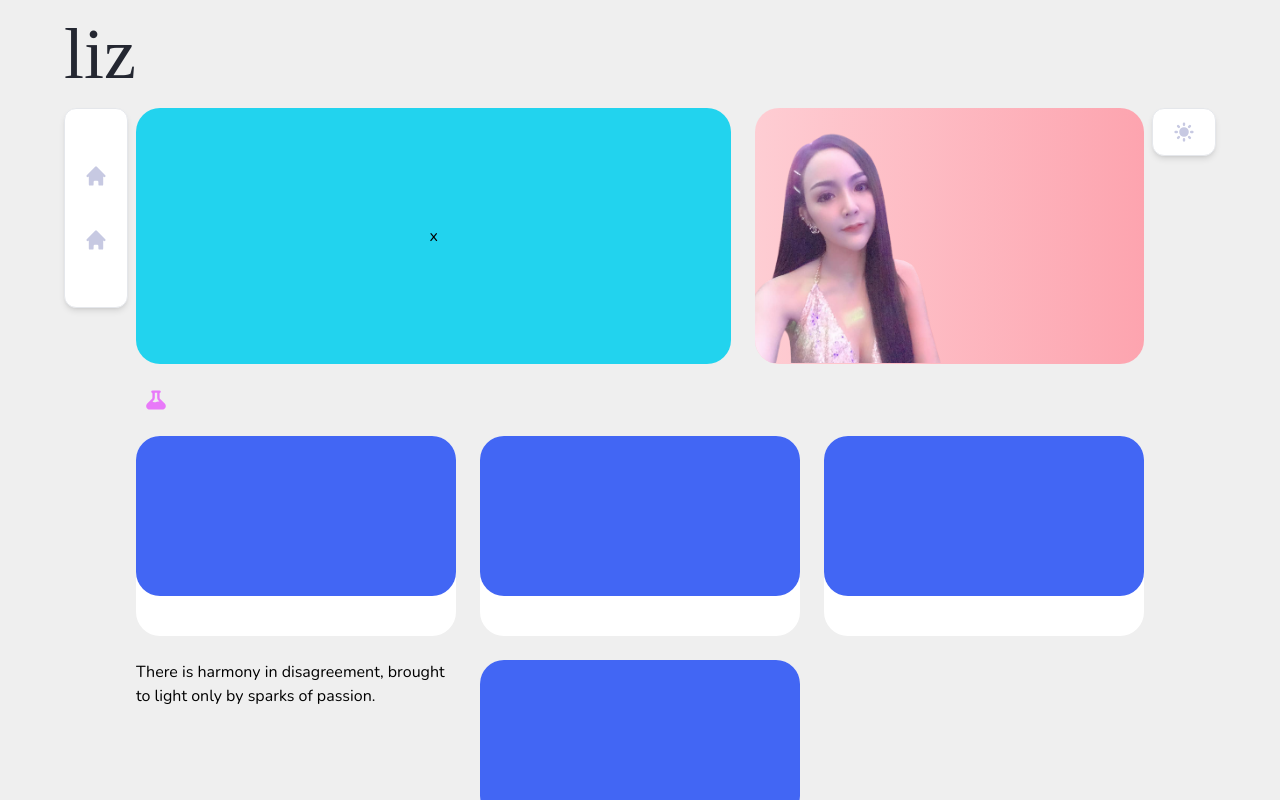
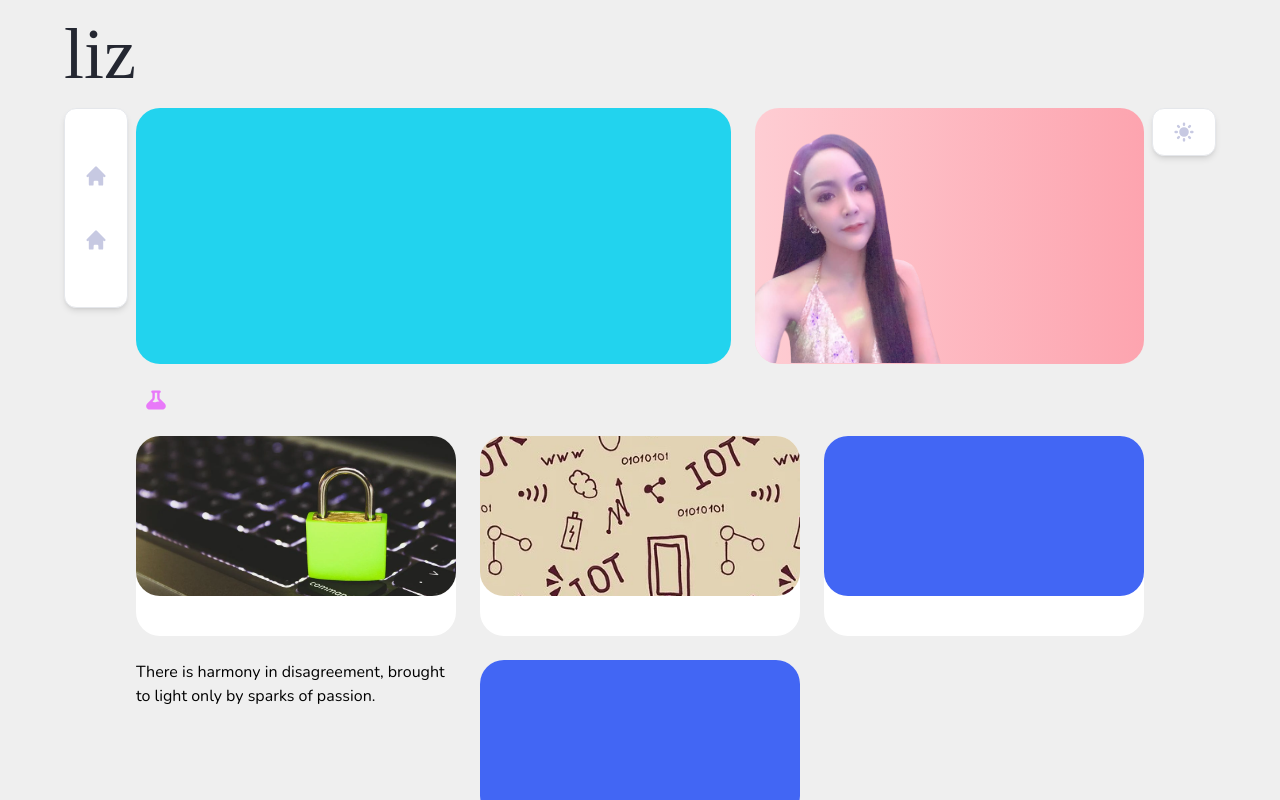
Before and after one commit to lizxuenp/landing, a Next.js app: page / in a window 1280 px wide. Built offline with nearby package versions, Linux system fonts and the light colour scheme; no server answers; a web font is replaced by a local one.

Commit message:
add card image examples

```diff
--- a/pages/index.tsx
+++ b/pages/index.tsx
@@ -1,5 +1,7 @@
 import type { NextPage } from 'next';
 import Image from 'next/image';
+import sec from '../public/cyber-4511128_960_720.jpg';
+import IOT from '../public/online.jpg';
 import IMG4 from '../public/IMG4-removebg-preview.png';
 import { BeakerIcon } from '@heroicons/react/solid';
 
@@ -8,7 +10,7 @@ const Home: NextPage = () => {
     <div className='space-y-6 pb-8'>
       <div className='flex flex-col md:grid md:grid-cols-5 gap-6 px-4'>
         <div className='h-64 md:col-span-3 rounded-3xl bg-cyan-400 flex items-center justify-center'>
-          x
+
         </div>
         <div className='h-64 md:col-span-2 rounded-3xl bg-gradient-to-r from-rose-200 to-rose-300 relative'>
           <div className='relative w-[190px] h-full left-0'>
@@ -17,18 +19,19 @@ const Home: NextPage = () => {
         </div>
       </div>
       <div>
-        <BeakerIcon className='h-6 pl-6 text-fuchsia-400'/>
+        <BeakerIcon className='h-6 pl-6 text-fuchsia-400' />
       </div>
       <div className='grid grid-cols-3 gap-6 px-4'>
+
         <div className='bg-white rounded-3xl h-[200px]'>
-          <div className='bg-blue-liz rounded-3xl h-[160px]'>
-
+          <div className='h-[160px] w-full relative'>
+            <Image src={sec} alt='sec' layout='fill' objectFit='cover' className='rounded-3xl' />
           </div>
         </div>
 
         <div className='bg-white rounded-3xl h-[200px]'>
-          <div className='bg-blue-liz rounded-3xl h-[160px]'>
-
+          <div className='h-[160px] w-full relative'>
+            <Image src={IOT} alt='IOT' layout='fill' objectFit='cover' className='rounded-3xl' />
           </div>
         </div>
 
```
Also changed, not shown: public/cyber-4511128_960_720.jpg (added), public/online.jpg (added), 4 other files (tests, documents, lock files or other folders).
